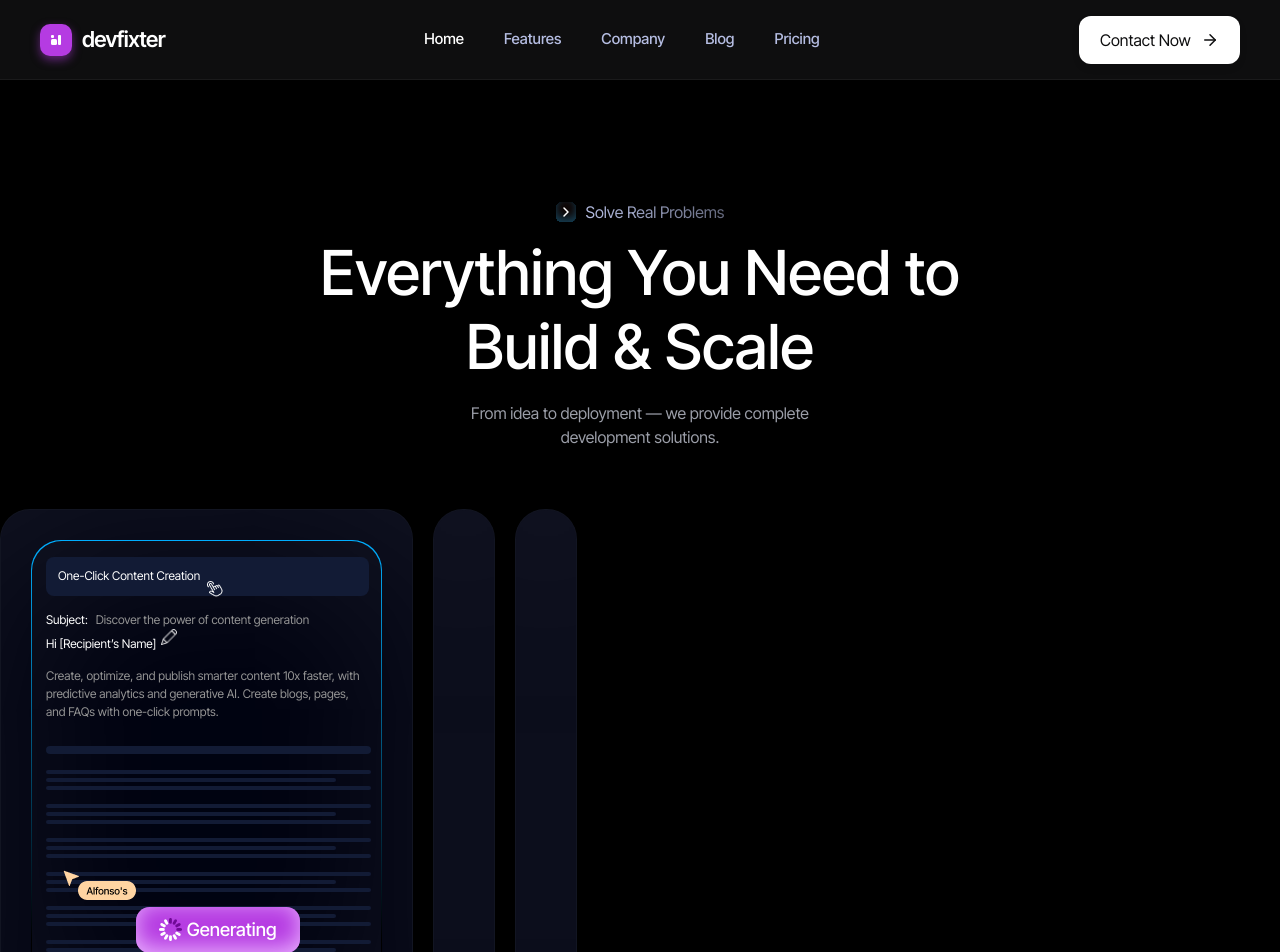
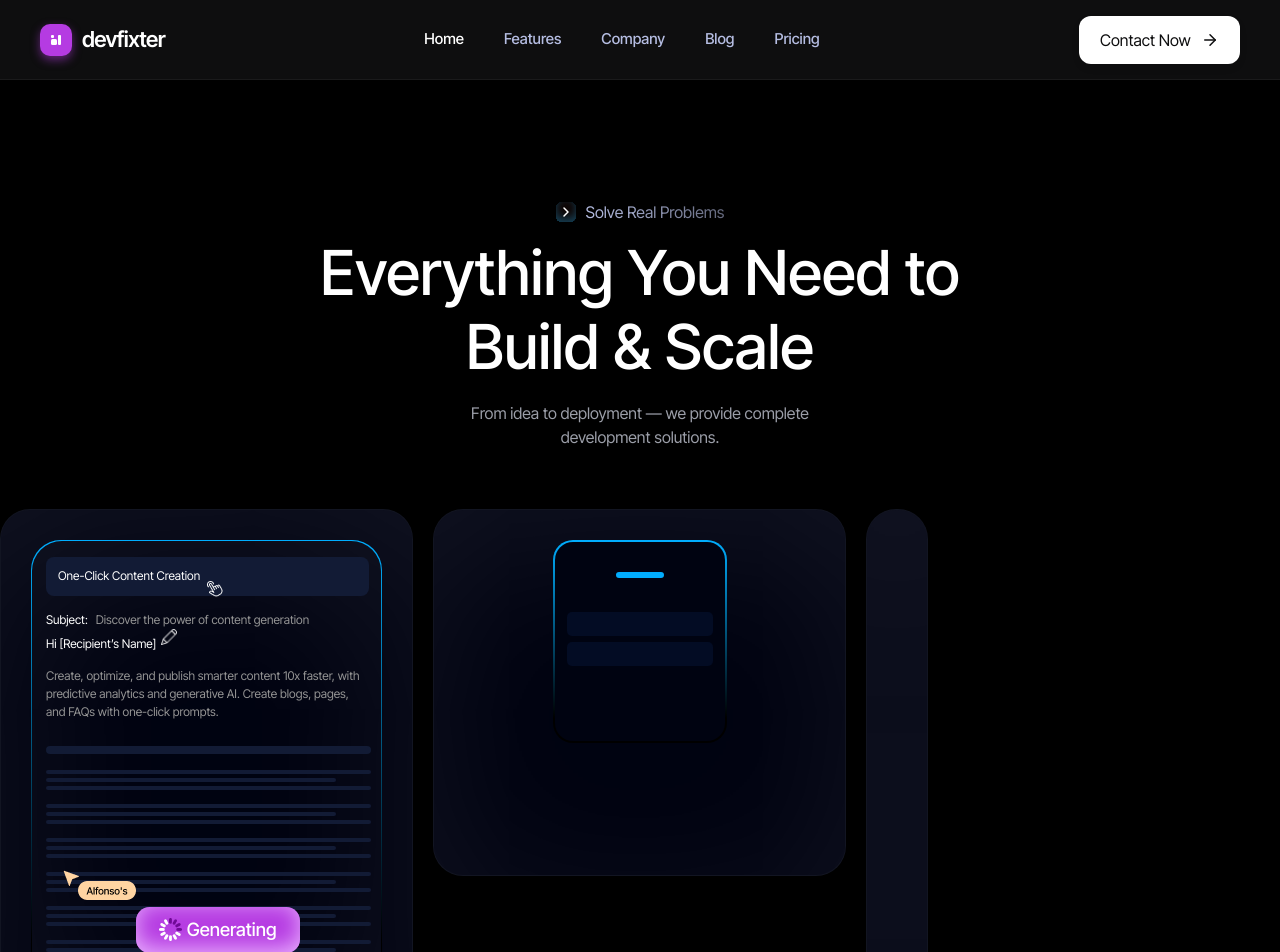
Before and after one commit to ads-fixter-FSD/devfixter, a Next.js app: page / in a window 1280 px wide. Shown: the top 952 px of the page. Built offline with nearby package versions, Linux system fonts and the light colour scheme.

Commit message:
2nd div er 1st div

```diff
--- a/src/components/home/SolveRealProblemCard.tsx
+++ b/src/components/home/SolveRealProblemCard.tsx
@@ -1,5 +1,8 @@
 "use client";
 import React from "react";
+import { Loader } from "lucide-react";
+import innerdiv from "../../../public/home/solveRealProblem/Innerbtn.png";
+
 import msg from "../../../public/home/solveRealProblem/msg.png";
 import loading from "../../../public/home/solveRealProblem/loading.png";
 import internet from "../../../public/home/solveRealProblem/internet.png";
@@ -12,8 +15,8 @@ import virus from "../../../public/home/solveRealProblem/virus.png";
 import pointer from "../../../public/home/solveRealProblem/pointer.png";
 import border1 from "../../../public/home/solveRealProblem/border.png";
 import pen from "../../../public/home/solveRealProblem/pen.png";
-import alfonso from "../../../public/home/solveRealProblem/pointerwithname.png"
-import vendaike from "../../../public/home/solveRealProblem/blue.png"
+import alfonso from "../../../public/home/solveRealProblem/pointerwithname.png";
+import vendaike from "../../../public/home/solveRealProblem/blue.png";
 import Image from "next/image";
 import { motion } from "framer-motion";
 const SolveRealProblemCard = () => {
@@ -23,14 +26,18 @@ const SolveRealProblemCard = () => {
         <div>
           <div className="h-[704px] w-[413px] p-[30px] bg-[#000311] border border-[#FFFFFF12] rounded-[30px] shadow-[inset_0px_34px_154px_0px_#FFFFFF12]">
             <div className="p-[1px] rounded-[30px] bg-[linear-gradient(180deg,_#00AEFF_0%,_#000000_87.68%)] overflow-hidden relative group">
-
               {/* ১. বর্ডার এনিমেশন লেয়ার (এটি শুধু বর্ডারের ওপর দৌড়াবে, আপনার ডিজাইনে হাত দিবে না) */}
               <div className="absolute inset-0 pointer-events-none opacity-0 group-hover:opacity-100 transition-opacity duration-500">
                 <motion.div
                   animate={{ rotate: [0, 360] }}
-      transition={{ duration: 1.5, repeat: Infinity, ease: "linear" }}
+                  transition={{
+                    duration: 1.5,
+                    repeat: Infinity,
+                    ease: "linear",
+                  }}
                   style={{
-        background: "conic-gradient(from 0deg, transparent 0deg, transparent 260deg, #00AEFF 310deg, #FFFFFF 360deg)",
+                    background:
+                      "conic-gradient(from 0deg, transparent 0deg, transparent 260deg, #00AEFF 310deg, #FFFFFF 360deg)",
                     width: "250%",
                     height: "250%",
                     position: "absolute",
@@ -45,7 +52,9 @@ const SolveRealProblemCard = () => {
               <div className="pt-[16px] px-[14px] bg-[#000311] rounded-[30px] shadow-[inset_0px_34px_154px_0px_#FFFFFF12] relative z-10">
                 <div className="relative">
                   <div className="w-[323px] h-[39px] rounded-[8px] bg-[#121B35] flex items-center px-[12px]">
-        <p className="text-[12px] text-white">One-Click Content Creation</p>
+                    <p className="text-[12px] text-white">
+                      One-Click Content Creation
+                    </p>
                     <Image
                       src={pointer}
                       alt="line"
@@ -55,7 +64,9 @@ const SolveRealProblemCard = () => {
                 </div>
                 <div>
                   <p className="mt-[15px] text-[#949494] text-[12px]">
-        <span className="text-[12px] text-white mr-[8px]">Subject:</span>
+                    <span className="text-[12px] text-white mr-[8px]">
+                      Subject:
+                    </span>
                     Discover the power of content generation
                   </p>
                   <div className="relative">
@@ -86,8 +97,20 @@ const SolveRealProblemCard = () => {
                         />
                         Generating
                       </button>
-          <Image src={alfonso} width={75} height={32} alt="cursor" className="absolute left-[15px] top-[122px]" />
-          <Image src={vendaike} alt="cursor" className="absolute left-[238px] bottom-0" width={75} height={32} />
+                      <Image
+                        src={alfonso}
+                        width={75}
+                        height={32}
+                        alt="cursor"
+                        className="absolute left-[15px] top-[122px]"
+                      />
+                      <Image
+                        src={vendaike}
+                        alt="cursor"
+                        className="absolute left-[238px] bottom-0"
+                        width={75}
+                        height={32}
+                      />
 
                       <div>
                         <div className="w-[325px] h-[8px] rounded-[4px] bg-[#121B35]"></div>
@@ -149,8 +172,27 @@ const SolveRealProblemCard = () => {
           </div>
         </div>
         <div>
-          <div className="h-[704px] max-w-[413px] p-[30px] bg-[#000311] border border-[#FFFFFF12] rounded-[30px] shadow-[inset_0px_34px_154px_0px_#FFFFFF12]"></div>
+          <div className="h-[704px] w-[413px] ">
+            <div className="w-[413px] h-[367px] bg-[#000311] border border-[#FFFFFF12] rounded-[30px] shadow-[inset_0px_34px_154px_0px_#FFFFFF12]">
+              <div className="px-[47.5px] pt-[30px]">
+                <div className="mx-auto w-[174px] h-[203px] p-[2px] rounded-[20px] bg-[linear-gradient(180deg,_#00AEFF_0%,_#000000_87.68%)]">
+                  <div className="w-full h-full bg-[#000311] rounded-[18px] pb-[30px]  pt-[30px]">
+                    <div className="w-[48px] h-0 border-[3px] rounded-2xl border-[#01ADFE] mx-auto "></div>
+                    <div className="w-[146px] mx-auto h-[24px] mt-[34px] rounded-[5px] bg-[#030C24]"></div>
+                    <div className="w-[146px] mx-auto mt-[6px] h-[24px] rounded-[5px] bg-[#030C24]"></div>
+
+
+
                   </div>
+                </div>
+              </div>
+            </div>{" "}
+            <div></div>
+          </div>
+        </div>
+
+        {/* last div
+         */}
         <div>
           <div className="h-[704px] max-w-[413px] p-[30px] bg-[#000311] border border-[#FFFFFF12] rounded-[30px] shadow-[inset_0px_34px_154px_0px_#FFFFFF12]"></div>
         </div>
```
Also changed, not shown: public/home/solveRealProblem/Innerbtn.png (added). Lines whose indentation alone changed are shown as unchanged.
